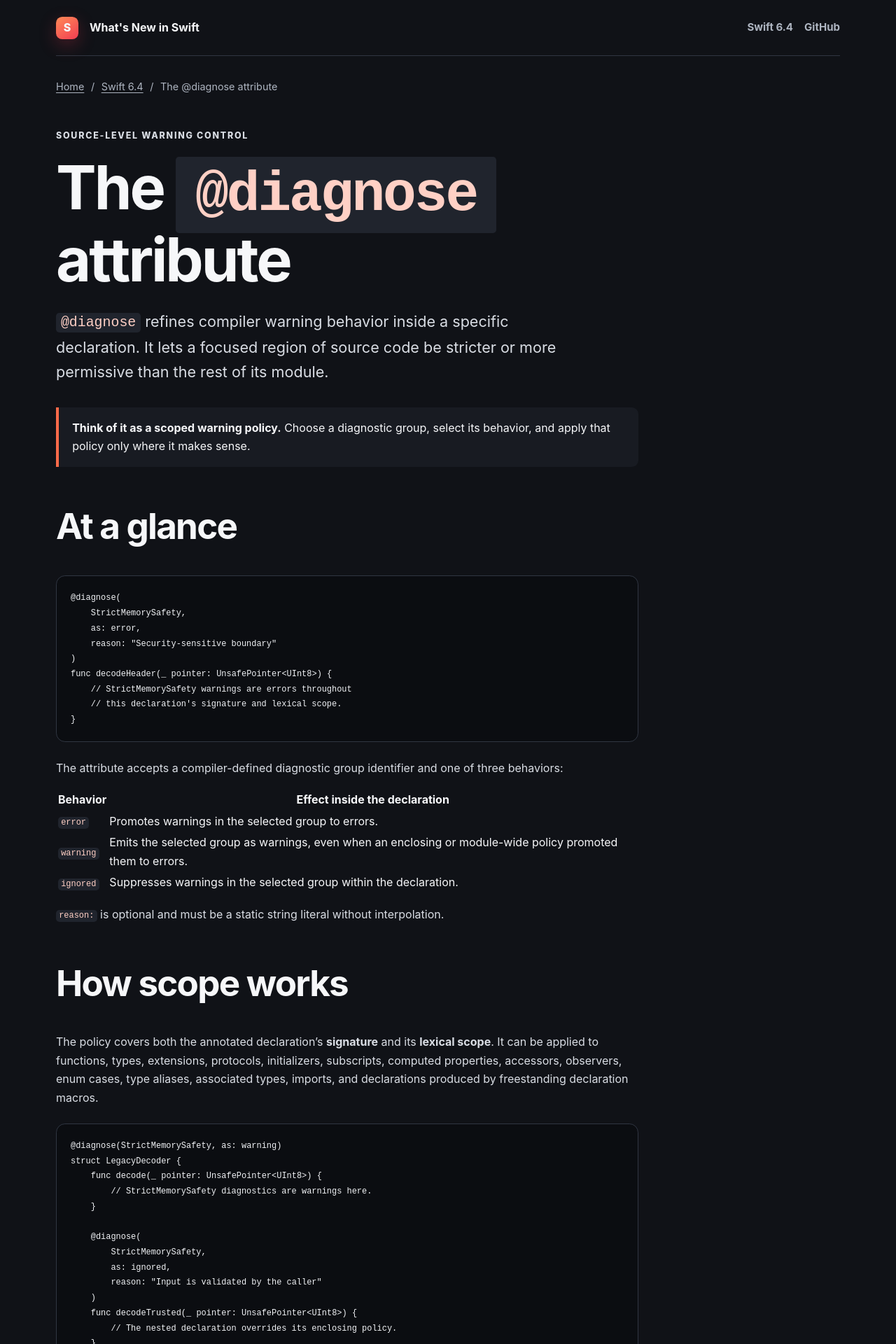
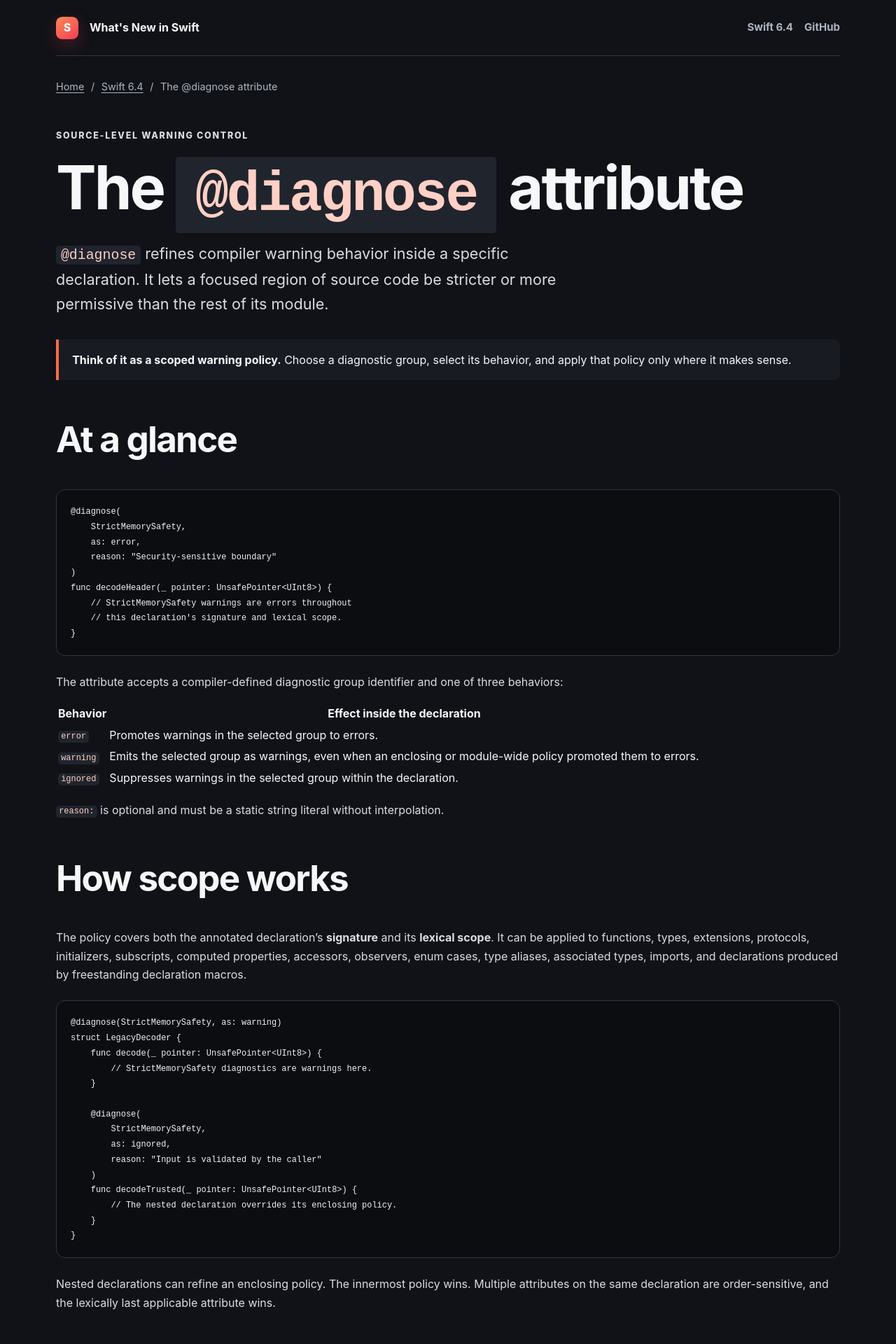
Before and after one commit to pitt500/whats-new-in-swift, a Jekyll site: the page built from swift-6.4/diagnose/index.md, in a window 1280 px wide. Shown: the top 1920 px of the page at 70% size. Built offline with Jekyll 4.4.1, drawn with Linux system fonts in a browser that asks for light colours.

Commit message:
Load diagnostic table styles

```diff
--- a/_layouts/default.html
+++ b/_layouts/default.html
@@ -7,6 +7,7 @@
     <meta name="description" content="{{ page.description | default: site.description }}">
     <title>{% if page.title %}{{ page.title }} · {% endif %}{{ site.title }}</title>
     <link rel="stylesheet" href="{{ '/assets/css/style.css' | relative_url }}">
+    <link rel="stylesheet" href="{{ '/assets/css/diagnostic-table.css' | relative_url }}">
   </head>
   <body>
     <header class="site-header">
@@ -20,9 +21,7 @@
       </nav>
     </header>
 
-    <main>
-      {{ content }}
-    </main>
+    <main>{{ content }}</main>
 
     <footer class="site-footer">
       <p>Built as an independent learning resource for the Swift community.</p>
```
